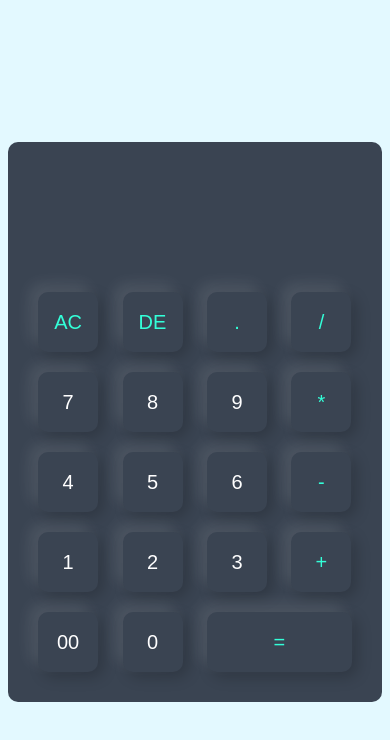
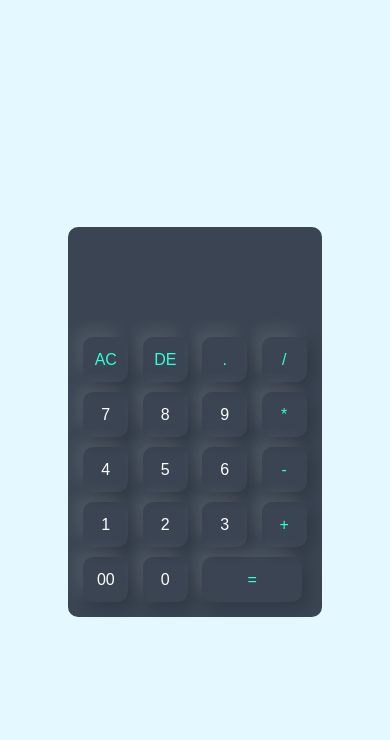
Before and after one commit to Oyetundee/Calculator-App, a plain HTML site: page index.html in a window 390 px wide. Drawn offline with Linux system fonts and the light colour scheme.

Commit message:
add media queries

```diff
--- a/styles.css
+++ b/styles.css
@@ -48,3 +48,57 @@ form input.equal{
 form input.operator{
     color: #33ffd8
 }
+
+/* For tablets and medium screens (up to 768px wide) */
+@media (max-width: 768px) {
+    .calculator {
+        padding: 15px;
+    }
+    .calculator form input {
+        width: 50px;
+        height: 50px;
+        font-size: 18px;
+        margin: 8px;
+    }
+    form .display input {
+        font-size: 35px;
+    }
+    form input.equal {
+        width: 120px;
+    }
+}
+
+/* For small screens (up to 480px wide) */
+@media (max-width: 480px) {
+    .calculator {
+        padding: 10px;
+    }
+    .calculator form input {
+        width: 45px;
+        height: 45px;
+        font-size: 16px;
+        margin: 5px;
+    }
+    form .display input {
+        font-size: 30px;
+    }
+    form input.equal {
+        width: 100px;
+    }
+}
+
+/* For extra-small screens (up to 360px wide) */
+@media (max-width: 360px) {
+    .calculator form input {
+        width: 40px;
+        height: 40px;
+        font-size: 14px;
+        margin: 4px;
+    }
+    form .display input {
+        font-size: 25px;
+    }
+    form input.equal {
+        width: 90px;
+    }
+}
```
